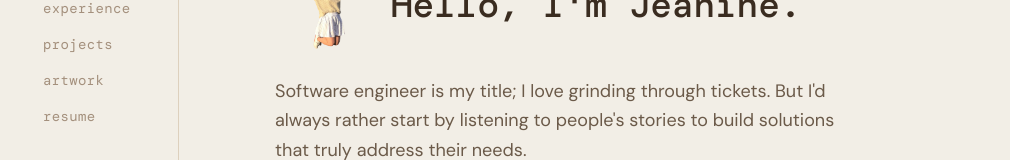
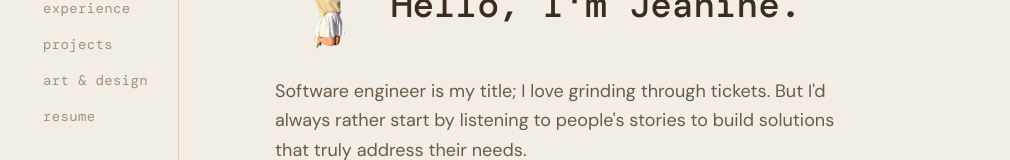
Before and after one commit to jeaninetso/jeaninetso.github.io, a React (Vite) app: page / in a window 1280 px wide. Shown: the part 123-283 px from the top of the page, without its empty margins (117-1127 px from the left). Built offline with nearby package versions, Linux system fonts and the light colour scheme; a web font is replaced by a local one.

Commit message:
Rename Artwork section to Art & Design, correct flyer captions
Nav label and page heading updated; anchor id/route kept as
"artwork" so no other links break. Also corrected the Eagle Academy
and First-Gen flyer captions with accurate details.

```diff
--- a/src/data/artwork.ts
+++ b/src/data/artwork.ts
@@ -13,12 +13,12 @@ export const artwork: ArtworkPiece[] = [
   {
     title: 'Eagle Academy Christmas Party (Cambodia)',
     image: '/images/eagle-academy-christmas-party.png',
-    text: 'Flyer designed for a Christmas party during my year mentoring with the International Student Leadership Program in Phnom Penh, Cambodia. Tools: Canva.',
+    text: 'Flyer designed for a Christmas party during my year mentoring students in Cambodia. Tools: Canva.',
   },
   {
     title: 'First-Gen Mentorship Introduction',
     image: '/images/first-gen-mentorship-intro.png',
-    text: 'Flyer introducing a first-generation student mentorship initiative. Tools: Canva.',
+    text: 'Flyer introducing a first-generation student mentorship initiative with Acts 2 Campus Network. Tools: Canva.',
   },
   {
     title: 'KingPin Donuts',
--- a/src/layout/Nav.tsx
+++ b/src/layout/Nav.tsx
@@ -2,7 +2,7 @@ const links = [
   { id: 'home', label: 'home' },
   { id: 'experience', label: 'experience' },
   { id: 'projects', label: 'projects' },
-  { id: 'artwork', label: 'artwork' },
+  { id: 'artwork', label: 'art & design' },
   { id: 'resume', label: 'resume' },
 ]
 
--- a/src/pages/Artwork.tsx
+++ b/src/pages/Artwork.tsx
@@ -11,7 +11,7 @@ export default function Artwork() {
   return (
     <div className="pt-2">
       <h1 className="font-mono text-3xl font-medium text-ink sm:text-4xl">
-        Artwork
+        Art &amp; Design
       </h1>
       <div className="mt-10">
         <div key={piece.title} className="animate-[fade-in_0.3s_ease-out]">
```
